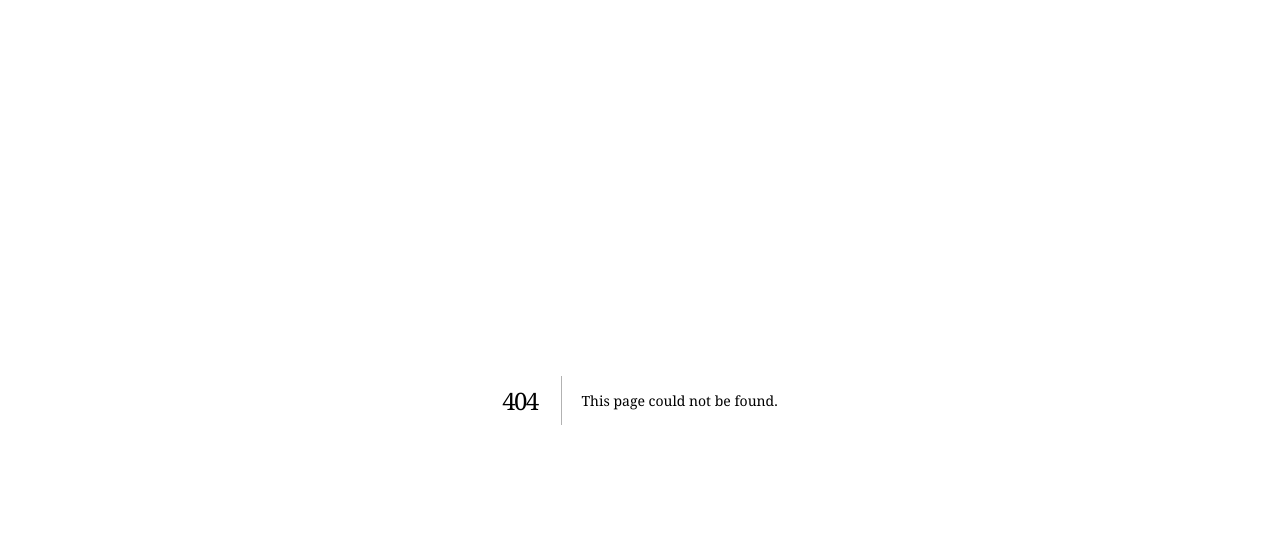
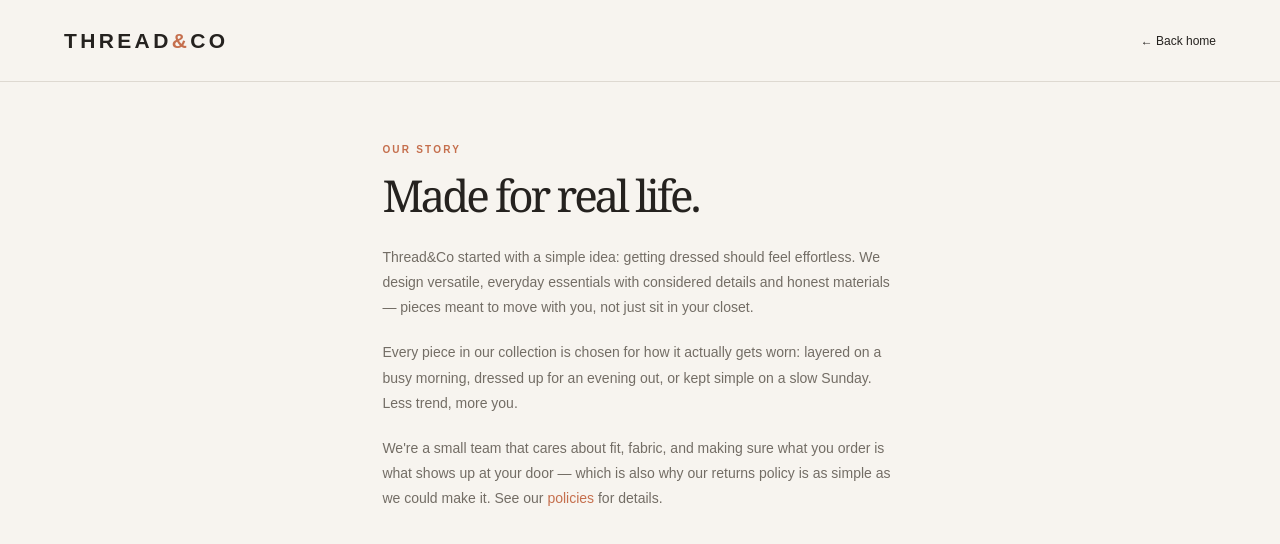
Before and after one commit to shammell/Clothing-Brand, a Next.js app in the folder frontend/: page /about in a window 1280 px wide. Before the commit this address had no page. Shown: the top 544 px of the page. Built offline with nearby package versions, Linux system fonts and the light colour scheme.

Commit message:
Add /about page
Co-Authored-By: Claude Sonnet 5 <noreply@anthropic.com>

```diff
--- /dev/null
+++ b/frontend/app/about/page.tsx
@@ -0,0 +1,37 @@
+"use client";
+
+import Link from "next/link";
+
+export default function AboutPage() {
+  return (
+    <main className="store-shell">
+      <nav className="navbar">
+        <Link className="brand" href="/">THREAD<span>&</span>CO</Link>
+        <Link href="/" className="back-link">← Back home</Link>
+      </nav>
+
+      <section className="page-shell">
+        <p className="eyebrow">OUR STORY</p>
+        <h1>Made for real life.</h1>
+        <p style={{ color: "#736d65", fontSize: 14, lineHeight: 1.8, marginBottom: 20 }}>
+          Thread&amp;Co started with a simple idea: getting dressed should
+          feel effortless. We design versatile, everyday essentials with
+          considered details and honest materials — pieces meant to move
+          with you, not just sit in your closet.
+        </p>
+        <p style={{ color: "#736d65", fontSize: 14, lineHeight: 1.8, marginBottom: 20 }}>
+          Every piece in our collection is chosen for how it actually
+          gets worn: layered on a busy morning, dressed up for an
+          evening out, or kept simple on a slow Sunday. Less trend, more
+          you.
+        </p>
+        <p style={{ color: "#736d65", fontSize: 14, lineHeight: 1.8 }}>
+          We&apos;re a small team that cares about fit, fabric, and
+          making sure what you order is what shows up at your door —
+          which is also why our returns policy is as simple as we could
+          make it. See our <Link href="/policies" style={{ color: "var(--accent)" }}>policies</Link> for details.
+        </p>
+      </section>
+    </main>
+  );
+}
```
